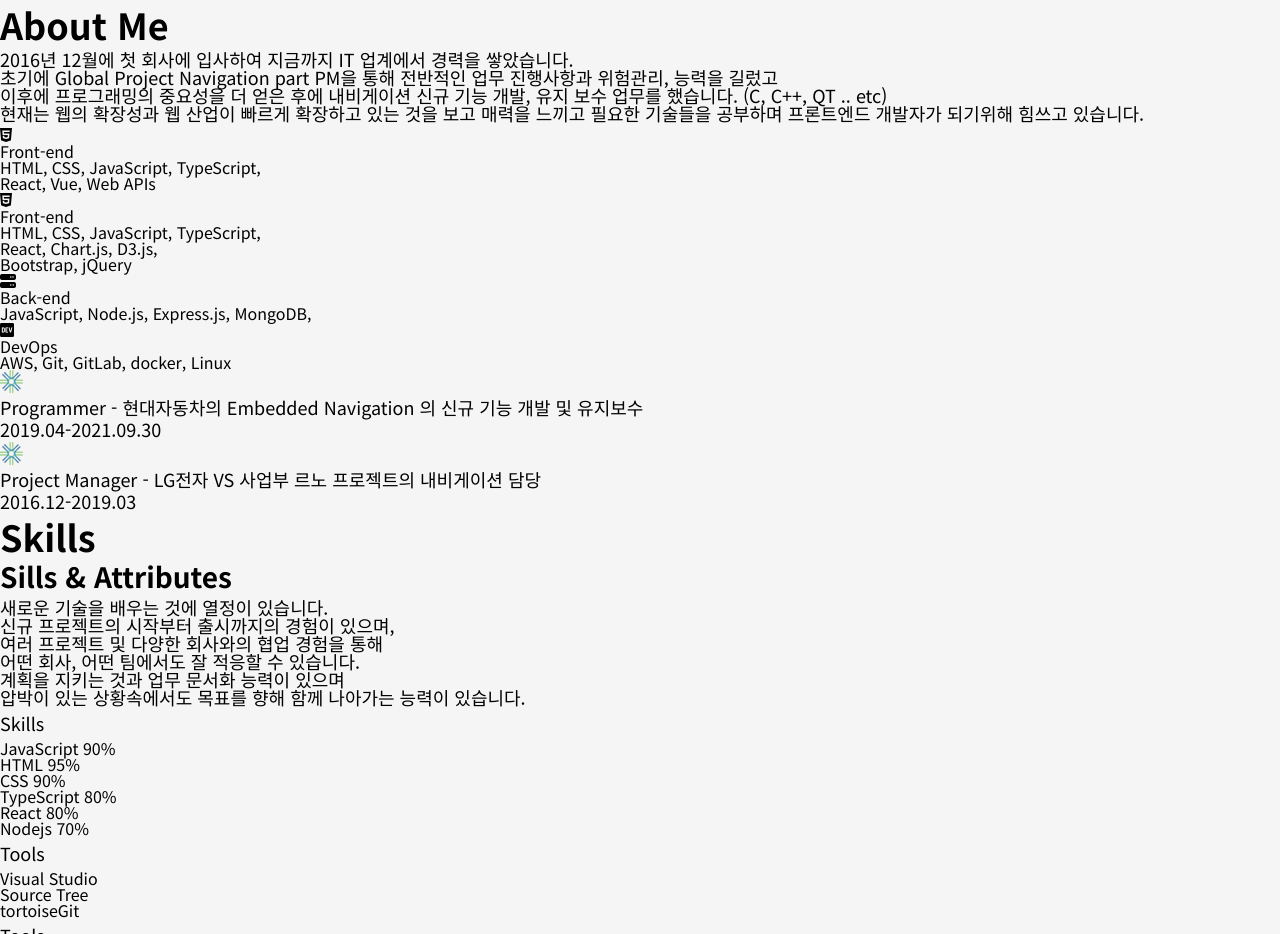
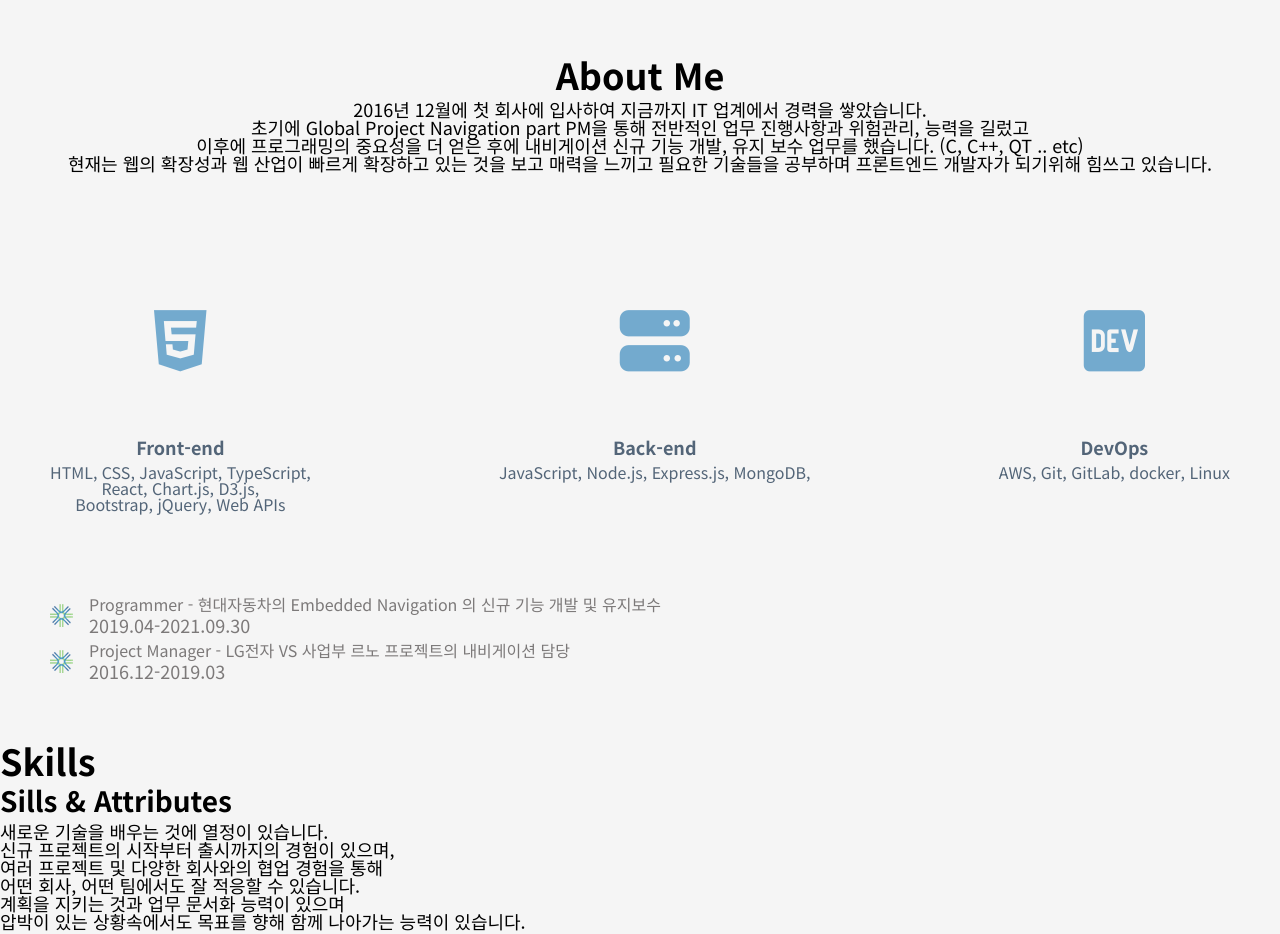
Before and after one commit to SeongChan-An/CV-Resume_Project, a plain HTML site: page index.html in a window 1280 px wide. Shown: the part 680-1614 px from the top of the page. Drawn offline with Linux system fonts and the light colour scheme.

Commit message:
[Seongchan, ticket-#] [Title] Styling About Me [Description] added the css code for styling [Relevant] -

```diff
--- a/index.html
+++ b/index.html
@@ -38,7 +38,7 @@
       <button class="home__btnContact">Contact Me</button>
     </section>
     <!-- About -->
-    <section id="about">
+    <section id="about" class="setction">
       <h2>About Me</h2>
       <p>
         2016년 12월에 첫 회사에 입사하여 지금까지 IT 업계에서 경력을 쌓았습니다. <br/>
@@ -57,20 +57,8 @@
           </div>
           <div class="major__description">
             HTML, CSS, JavaScript, TypeScript, <br/>
-            React, Vue, Web APIs
-          </div>
-        </div>
-        <div class="major">
-          <div class="major__icon">
-            <i class="fab fa-html5"></i>
-          </div>
-          <div class="major__title">
-            Front-end
-          </div>
-          <div class="major__description">
-            HTML, CSS, JavaScript, TypeScript, <br/>
             React, Chart.js, D3.js, <br/>
-            Bootstrap, jQuery
+            Bootstrap, jQuery, Web APIs
           </div>
         </div>
         <div class="major">
@@ -95,15 +83,19 @@
             AWS, Git, GitLab, docker, Linux <br/>
           </div>
         </div>
-        <div class="about__career">
-          <div class="career">
-            <img src="images/telecons_logo.png" alt="telecons logo" class="workspace__logo">
-            <p class="career__description">Programmer - 현대자동차의 Embedded Navigation 의 신규 기능 개발 및 유지보수 </p>
+      </div>
+      <div class="about__career">
+        <div class="career">
+          <img src="images/telecons_logo.png" alt="telecons logo" class="workspace__logo">
+          <div class="career__description">
+            <p class="career__name">Programmer - 현대자동차의 Embedded Navigation 의 신규 기능 개발 및 유지보수 </p>
             <p class="career__period">2019.04-2021.09.30</p>
           </div>
-          <div class="career">
-            <img src="images/telecons_logo.png" alt="telecons logo" class="workspace__logo">
-            <p class="career__description">Project Manager - LG전자 VS 사업부 르노 프로젝트의 내비게이션 담당</p>
+        </div>
+        <div class="career">
+          <img src="images/telecons_logo.png" alt="telecons logo" class="workspace__logo">
+          <div class="career__description">
+            <p class="career__name">Project Manager - LG전자 VS 사업부 르노 프로젝트의 내비게이션 담당</p>
             <p class="career__period">2016.12-2019.03</p>
           </div>
         </div>
--- a/src/styles/style.css
+++ b/src/styles/style.css
@@ -35,6 +35,9 @@
 
   /* Size */
   --size-border-radius: 4px;
+
+  /* Animation */
+  --animation-duration: 300ms;
 
   /* 눈이 아프니 흰 바탕을 없애준다. */
   background: whitesmoke;
@@ -182,4 +185,71 @@
   color: var(--color-white);
 }
 
+/* Section common */
+.setction {
+  padding: 50px;
+  margin: auto;
+  text-align: center;
+  max-width: 1200px;
+}
+
 /* About */
+.about__majors {
+  display: flex;
+  justify-content: space-between;
+  margin: 80px 0;
+}
+
+.major__icon {
+  width: 170px;
+  height: 170px;
+  margin: auto;
+  margin-bottom: 16px;
+  border: 1px solid --color-blue;
+  border-radius: 50%;
+  font-size: 70px;
+  color: var(--color-blue);
+  line-height: 170px;
+}
+.major__icon i {
+  transition: all var(--animation-duration) ease;
+}
+.major__icon:hover {
+  color: var(--color-dark-navy);
+  transform: scale(1.2);
+}
+
+.major__title {
+  font-size: var(--font-regular);
+  font-weight: var(--weight-semi-bold);
+  color: var(--color-black);
+  margin: 8px 0;
+}
+
+.major__title,
+.major__description {
+  color: var(--color-navy-light);
+}
+
+.major__description {
+  font-size: var(--font-small);
+}
+
+.career {
+  display: flex;
+  align-items: center;
+}
+
+.career__description {
+  margin: 0 16px;
+  text-align: left;
+}
+
+.career__name,
+.career__period {
+  color: var(--color-light-grey);
+}
+
+.career__name {
+  font-size: var(--font-small);
+}
```
